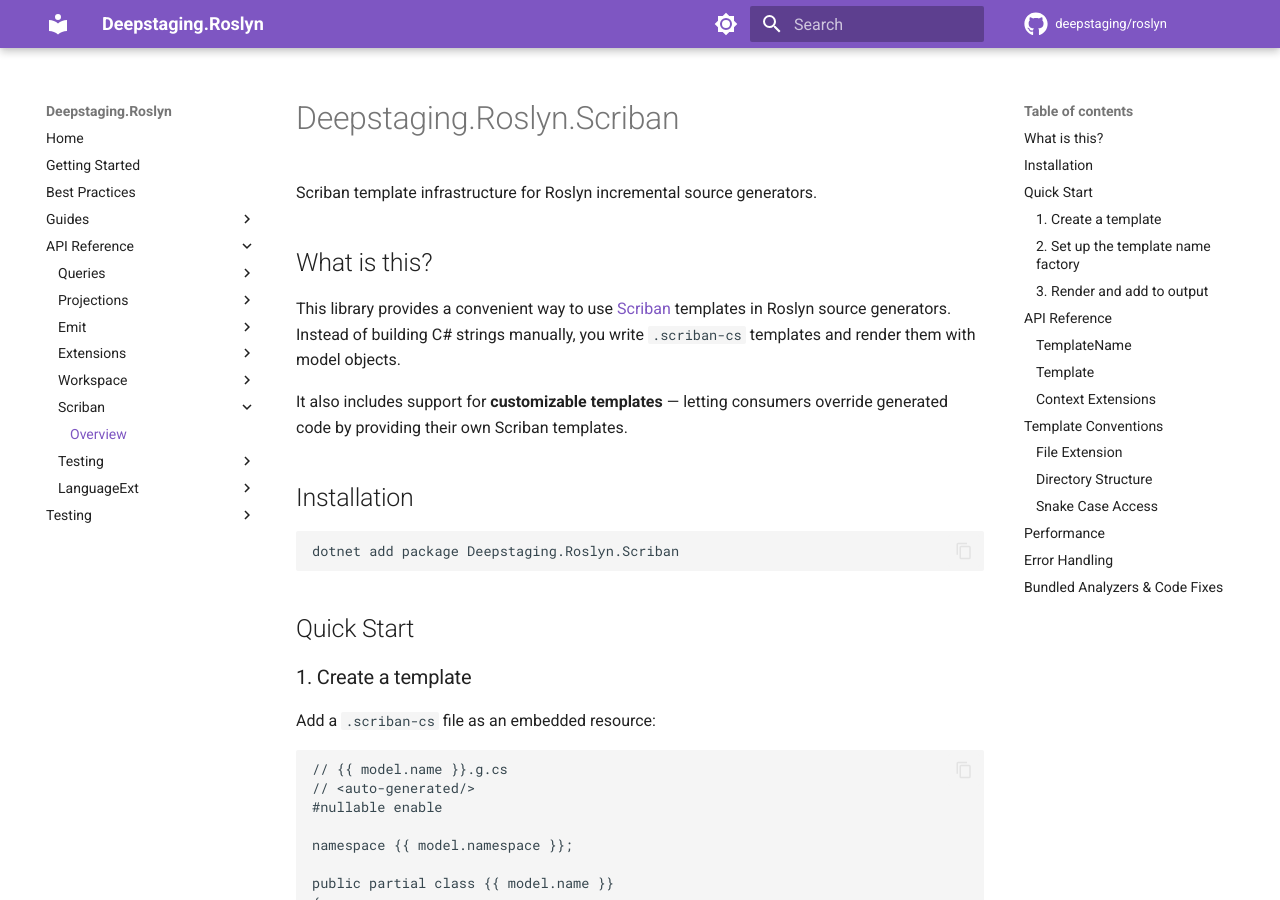
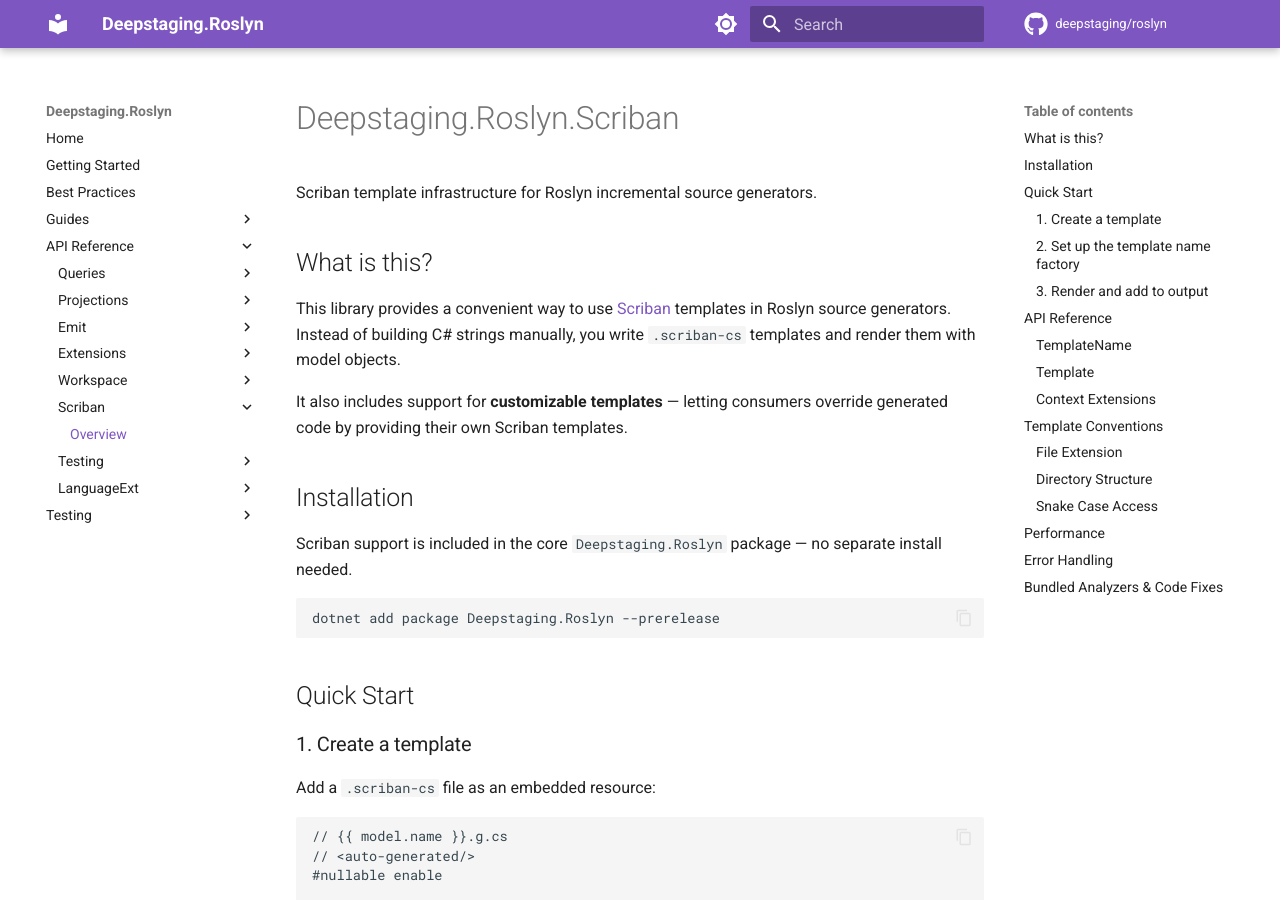
Before and after one commit to deepstaging/roslyn, an MkDocs documentation site: the page built from docs/api/scriban/index.md, in a window 1280 px wide and 900 px high. Built offline with MkDocs 1.6.1 and Material for MkDocs 9.7.7, drawn with Linux system fonts in a browser that asks for light colours; comment, search, counter and statistics services are not loaded.

Commit message:
docs: add --prerelease flag to all dotnet add package commands
Also fix scriban install command — it's bundled in the core package,
not a separate NuGet.

Co-authored-by: Copilot <223556219+Copilot@users.noreply.github.com>

````diff
--- a/docs/api/scriban/index.md
+++ b/docs/api/scriban/index.md
@@ -10,8 +10,10 @@ It also includes support for **customizable templates** — letting consumers ov
 
 ## Installation
 
+Scriban support is included in the core `Deepstaging.Roslyn` package — no separate install needed.
+
 ```bash
-dotnet add package Deepstaging.Roslyn.Scriban
+dotnet add package Deepstaging.Roslyn --prerelease
 ```
 
 ## Quick Start
````
Also changed, not shown: docs/api/languageext/index.md (+1 -1 lines), docs/api/testing/index.md (+1 -1 lines), docs/getting-started.md (+1 -1 lines), docs/index.md (+1 -1 lines).
